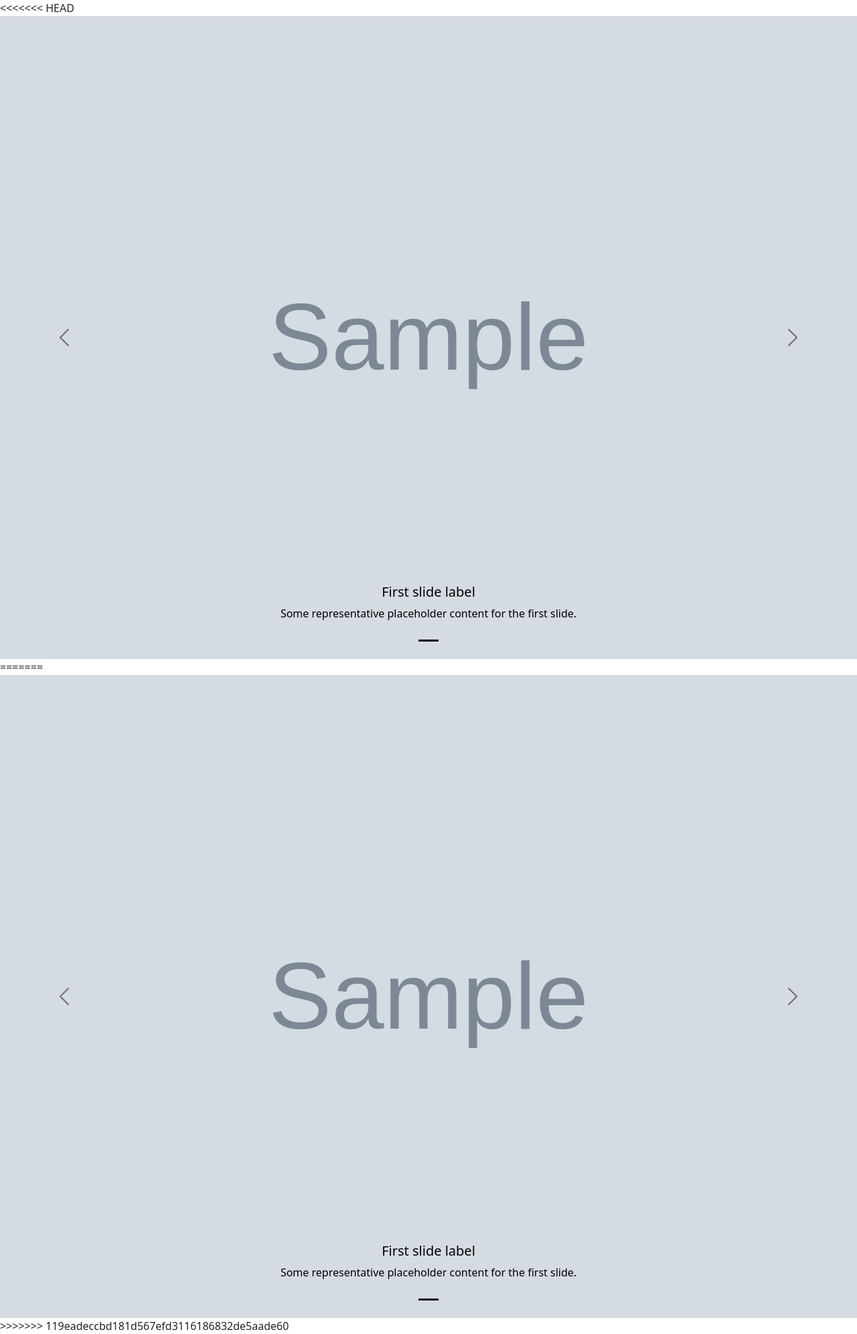
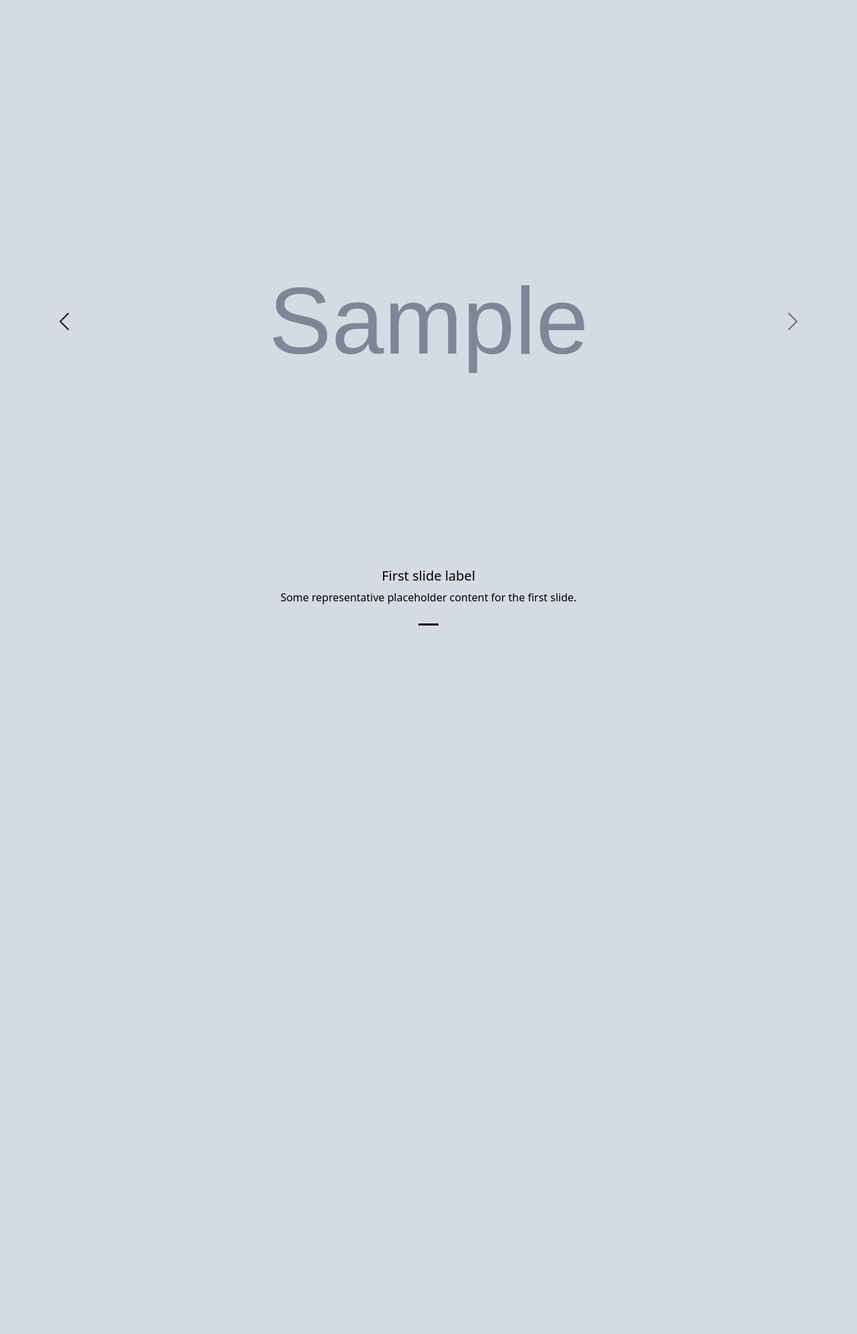
Before and after one commit to Ezequiel0108/datacomWebApplicationProject, a PHP site: page /posts.php in a window 1280 px wide. Shown: the whole page at 67% size. After the commit the page ends 934 px from the top, so only its background shows below. Run offline with PHP 8.4, Linux system fonts and the light colour scheme; tables that the repository leaves empty or names only in its code hold one stand-in row (values such as "Sample post"); grey boxes marked "Sample" are stand-in pictures.

Commit message:
actualizado

```diff
--- a/posts.php
+++ b/posts.php
@@ -24,7 +24,6 @@ $datos = $obj->read();
 
     <article>
 
-<<<<<<< HEAD
 <div id="carouselExampleDark" class="carousel carousel-dark slide" data-bs-ride="carousel">
   <div class="carousel-indicators">
     <button type="button" data-bs-target="#carouselExampleDark" data-bs-slide-to="0" class="active" aria-current="true" aria-label="Slide 1"></button>
@@ -57,51 +56,6 @@ $datos = $obj->read();
     <span class="visually-hidden">Next</span>
   </button>
 </div>
-=======
-
-        <div id="carouselExampleDark" class="carousel carousel-dark slide" data-bs-ride="carousel">
-            <div class="carousel-indicators">
-                <?php
-                $cont = 0;
-                foreach ($datos as $dato) {
-                    if ($cont == 0) { ?>
-                        <button type="button" data-bs-target="#carouselExampleDark" data-bs-slide-to="<?php echo $cont ?>" class="active" aria-current="true" aria-label="Slide 1"></button>
-                    <?php } else { ?>
-                        <button type="button" data-bs-target="#carouselExampleDark" data-bs-slide-to="<?php echo $cont ?>" aria-label="Slide 2"></button>
-                    <?php
-                    }
-                    $cont++;
-                }
-                ?>
-            </div>
-
-            <div class="carousel-inner">
-
-                <?php foreach ($datos as $dato) { ?>
-
-
-                    <div class="carousel-item active" data-bs-interval="2000">
-                        <img src="crudPosts/imagenes/<?php echo $dato['imagen']; ?>" class="d-block w-100" alt="...">
-                        <div class="carousel-caption d-none d-md-block">
-                            <h5>First slide label</h5>
-                            <p>Some representative placeholder content for the first slide.</p>
-                        </div>
-                    </div>
-
-
-                <?php }; ?>
-            </div>
-
-            <button class="carousel-control-prev" type="button" data-bs-target="#carouselExampleDark" data-bs-slide="prev">
-                <span class="carousel-control-prev-icon" aria-hidden="true"></span>
-                <span class="visually-hidden">Previous</span>
-            </button>
-            <button class="carousel-control-next" type="button" data-bs-target="#carouselExampleDark" data-bs-slide="next">
-                <span class="carousel-control-next-icon" aria-hidden="true"></span>
-                <span class="visually-hidden">Next</span>
-            </button>
-        </div>
->>>>>>> 119eadeccbd181d567efd3116186832de5aade60
 
 
 
```
